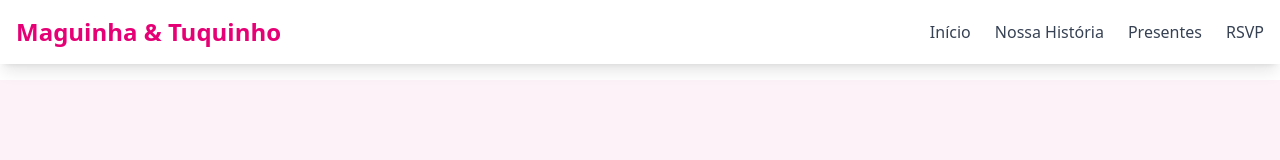
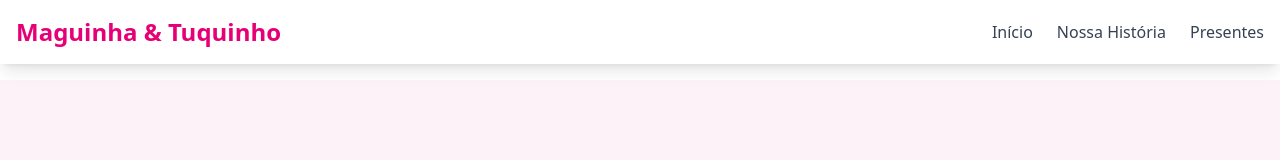
Before and after one commit to natharaujos/maguinho_tuquinho.wedding, a React (Vite) app: page / in a window 1280 px wide. Shown: the top 160 px of the page. Built offline with nearby package versions, Linux system fonts and the light colour scheme.

Commit message:
feat: remving navbar item

```diff
--- a/src/components/Navbar/Navbar.tsx
+++ b/src/components/Navbar/Navbar.tsx
@@ -10,7 +10,6 @@ function Navbar() {
     { label: "Início", href: "#home" },
     { label: "Nossa História", href: "#historia" },
     { label: "Presentes", href: "#presentes" },
-    { label: "RSVP", href: "#rsvp" },
   ];
 
   return (
```
